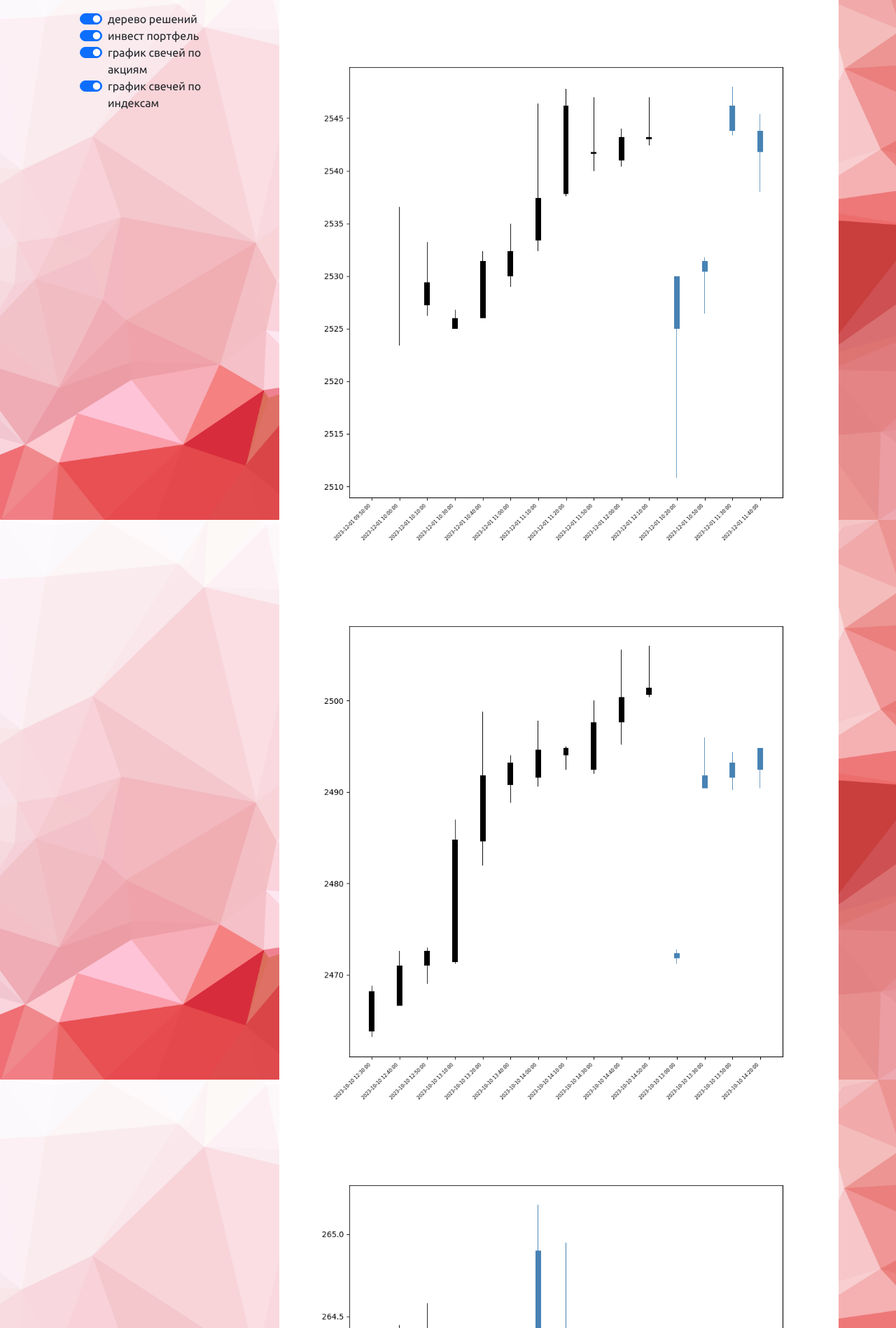
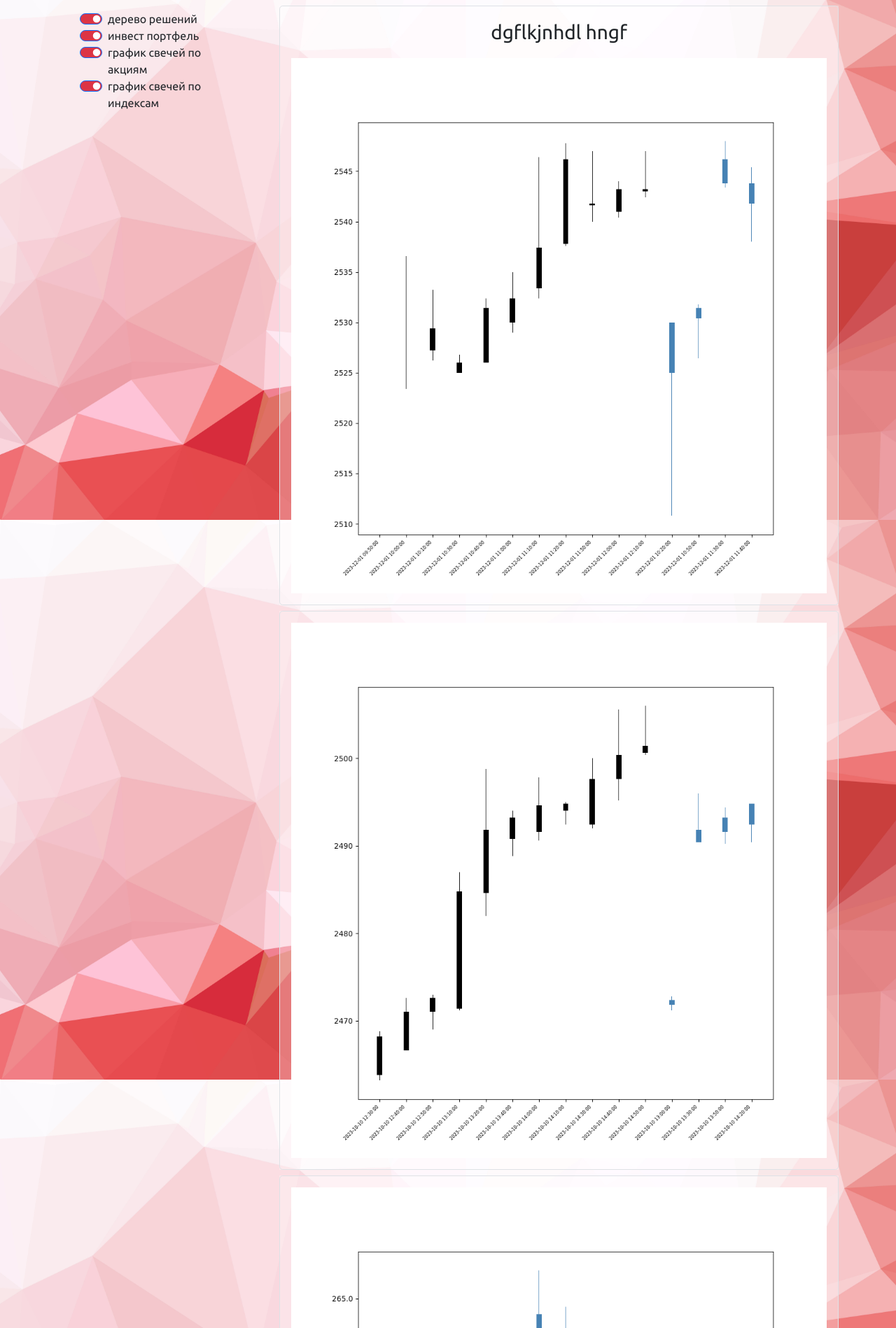
Before and after one commit to zeculesu/goALgo, a Flask app: page / in a window 1280 px wide. Shown: the part 57-1955 px from the top of the page at 70% size. Run offline with Flask 3, Linux system fonts and the light colour scheme; some libraries are stand-ins or nearby versions.

Commit message:
widgets, old comments, a bit better

```diff
--- a/templates/index.html
+++ b/templates/index.html
@@ -80,22 +80,22 @@
 
                 <li>
                   <label>
-                  <input class="form-check-input" type="checkbox" name="colorCheckbox" value="solution-tree" checked>
+                  <input class="form-check-input bg-danger" type="checkbox" name="colorCheckbox" value="solution-tree" checked>
                     дерево решений
                   </label>
                 </li>
                 <li>
-                  <input class="form-check-input" type="checkbox" name="colorCheckbox" value="invest-bag" checked>
+                  <input class="form-check-input bg-danger" type="checkbox" name="colorCheckbox" value="invest-bag" checked>
                     инвест портфель
                   </label>
                 </li>
                 <li>
-                  <input class="form-check-input" type="checkbox" name="colorCheckbox" value="candle-graph-akcii" checked>
+                  <input class="form-check-input bg-danger" type="checkbox" name="colorCheckbox" value="candle-graph-akcii" checked>
                     график свечей по акциям
                   </label>
                 </li>
                 <li>
-                  <input class="form-check-input" type="checkbox" name="colorCheckbox" value="candle-graph-index" checked>
+                  <input class="form-check-input bg-danger" type="checkbox" name="colorCheckbox" value="candle-graph-index" checked>
                     график свечей по индексам
                   </label>
                 </li>
@@ -119,19 +119,24 @@
               <!-- макет, здесь важны класс candle-graph-index - заменить
               на соответствующий идентификатор чекбокса, id - не уверен,
               но лучше ставить как первое отсутствующее натуральное число,
-              сама картинка очевидно. в первом row можно дописать заголовок -->
+              сама картинка очевидно. в первом row можно дописать заголовок
+            остальное, опять же, копировать если нужны еще виджеты -->
 
-              <li class="draggable selectt solution-tree" id='0' draggable="true">
+              <li class="draggable my-2" id='0' draggable="true" style="background-color: rgba(255, 255, 255, 0.281);">
+                <div class="selectt solution-tree rounded-3 p-3 fs-3 border">
                   <div class="column">
                     <div class="row">
+                      <p>dgflkjnhdl hngf</p>
                     </div>
                     <div class="row">
                         <img class="img-fluid" src="../static/img/tbl.png" alt="">
                     </div>
                   </div>
+                </div>
               </li>
 
-              <li class="draggable selectt invest-bag" id='1' draggable="true">
+              <li class="draggable my-2" id='1' draggable="true" style="background-color: rgba(255, 255, 255, 0.281);">
+                <div class="selectt invest-bag rounded-3 p-3 fs-3 border">
                   <div class="column">
                     <div class="row">
                     </div>
@@ -139,9 +144,11 @@
                         <img class="img-fluid" src="../static/img/tbl3.png" alt="">
                     </div>
                   </div>
+                </div>
               </li>
 
-              <li class="draggable selectt candle-graph-akcii" id='2' draggable="true">
+              <li class="draggable my-2" id='2' draggable="true" style="background-color: rgba(255, 255, 255, 0.281);">
+                <div class="selectt candle-graph-akcii rounded-3 p-3 fs-3 border">
                   <div class="column">
                     <div class="row">
                     </div>
@@ -149,14 +156,17 @@
                         <img class="img-fluid" src="../static/img/tbl4.png" alt="">
                     </div>
                   </div>
+                </div>
               </li>
 
-              <li class="draggable selectt candle-graph-index" id='3' draggable="true">
+              <li class="draggable my-2" id='3' draggable="true" style="background-color: rgba(255, 255, 255, 0.281);">
+                <div class="selectt candle-graph-index rounded-3 p-3 fs-3 border">
                   <div class="column">
                     <div class="row">
                     </div>
                     <div class="row">
                         <img class="img-fluid" src="../static/img/tbl5.png" alt="">
+                    </div>
                   </div>
                 </div>
               </li>
```
Lines whose indentation alone changed are shown as unchanged.
